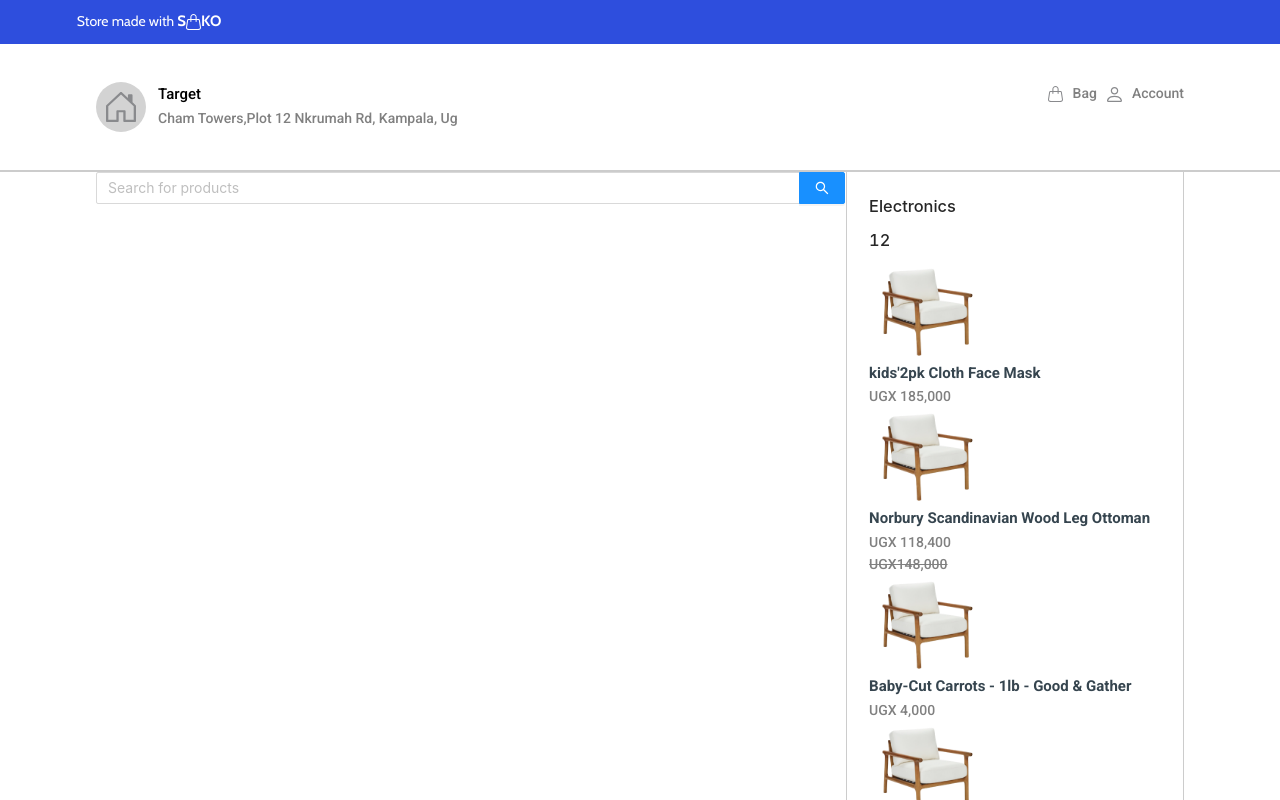
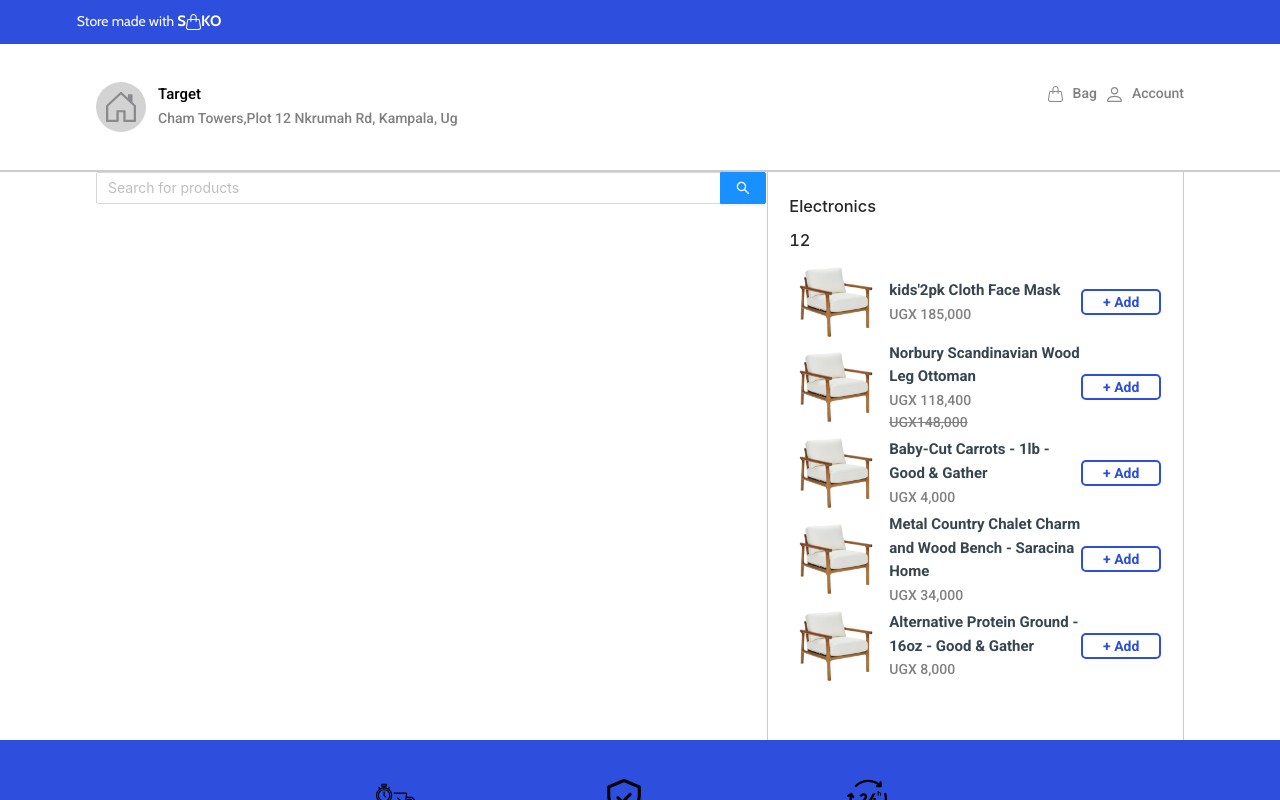
Before and after one commit to nazorm/sokoweb, a React (Create React App) app: page / in a window 1280 px wide. Shown: the top 800 px of the page. Built offline with nearby package versions, Linux system fonts and the light colour scheme.

Commit message:
product card

```diff
--- a/src/components/ElectronicsCard.js
+++ b/src/components/ElectronicsCard.js
@@ -1,19 +1,22 @@
 import React from "react"
-import ElectronicsPage from "./ElectronicsPage"
 
 const ElectronicsCard=(props)=>{
     const electronicProduct = props.product.map((item)=>{
         return(
-            <div key={item.id}>
-                <img src={item.img} className="product-image" alt="product" height="100px"/>
+            <div key={item.id} className="product-card">
+                <img src={item.img} className="product-image" alt="product" height="80px"/>
+                <div className="product-info">
                 <p className="product-name">{item.name}</p>
                 <p className="product-price">{item.price}</p>
                 <p className="old-price">{item.oldprice? item.oldprice : ""}</p>
+                </div>
+
+                <button className="add-btn">+ Add</button>
             </div>
         )
     })
     return(
-        <div>
+        <div className="product-container">
 {electronicProduct}
         </div>
     )
```
